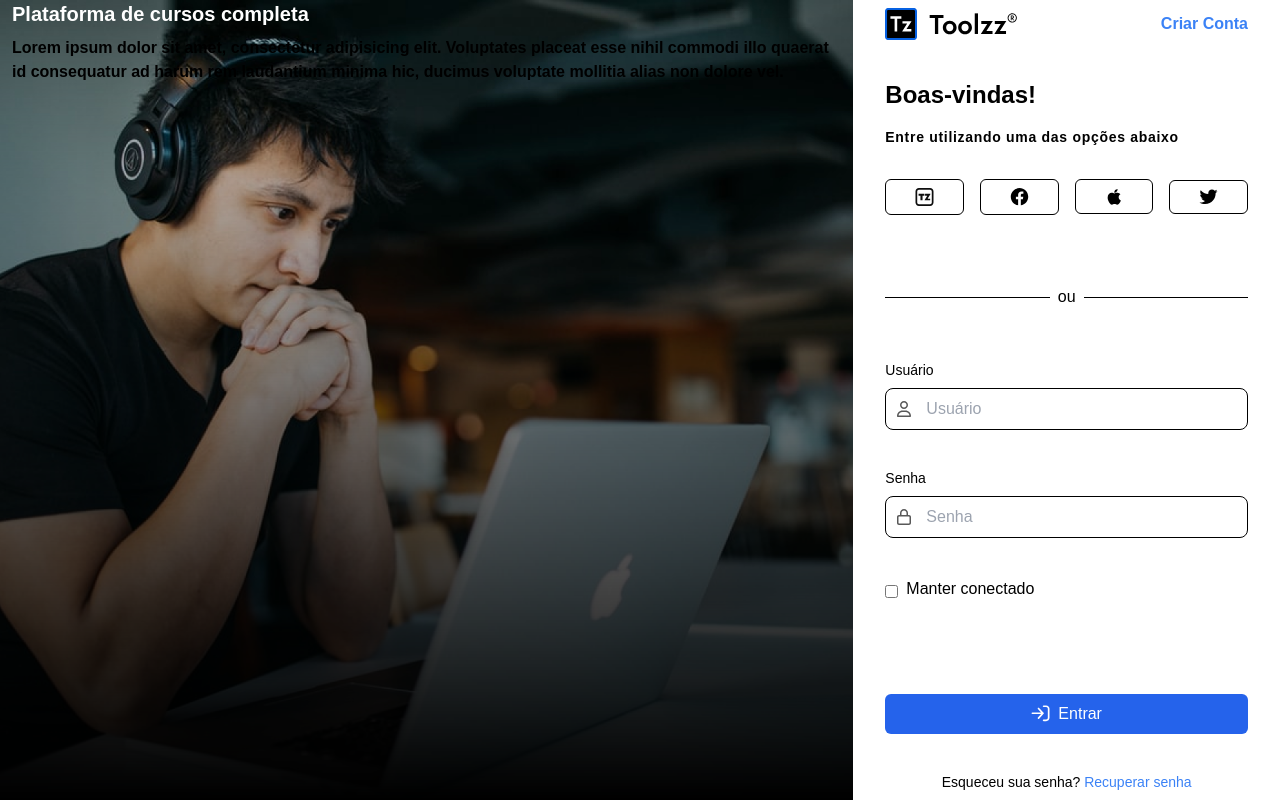
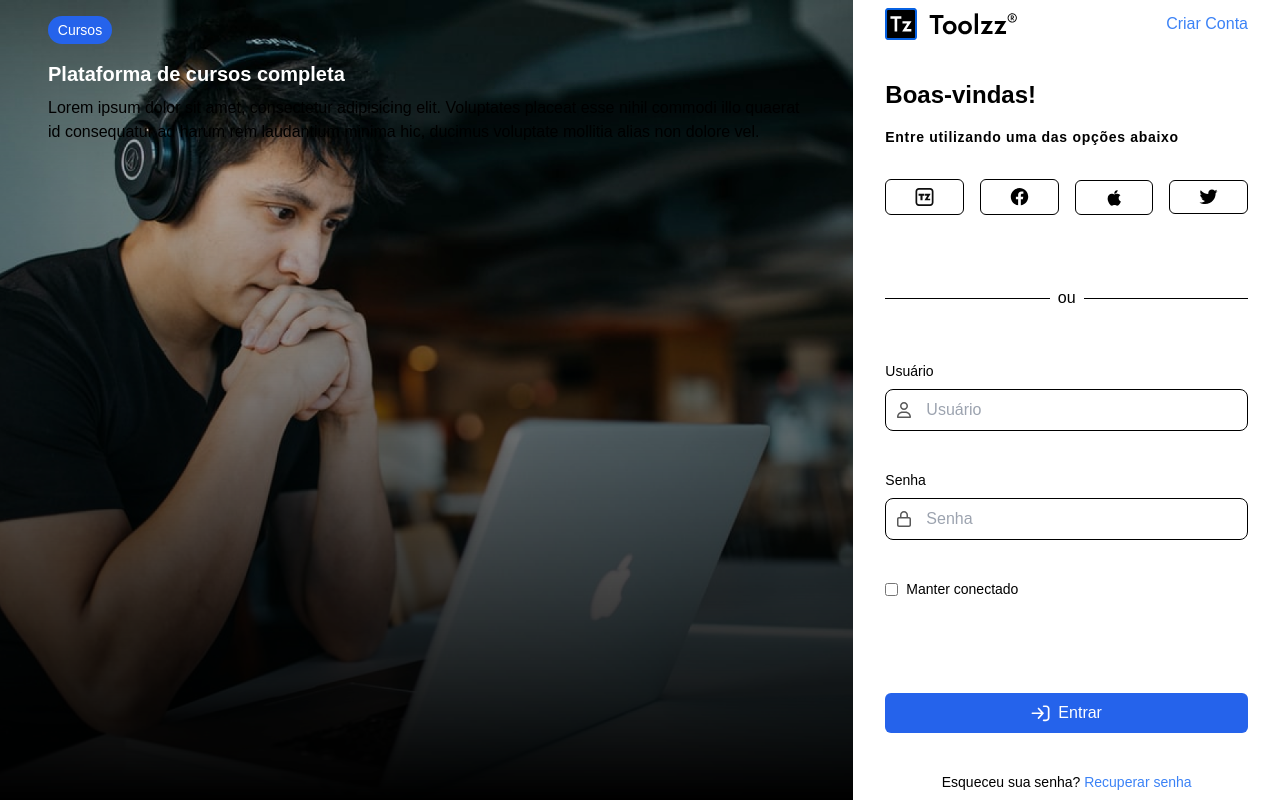
Before and after one commit to glucasmr/frontend-login, a React (Vite) app: page / in a window 1280 px wide. Built offline with nearby package versions, Linux system fonts and the light colour scheme.

Commit message:
feat: add tag

```diff
--- a/src/App.tsx
+++ b/src/App.tsx
@@ -14,17 +14,17 @@ function App() {
   return (
     <div className="w-full h-screen flex items-start bg-white">
       <div className="relative w-2/3 h-full flex flex-col bg-cover" style={{ backgroundImage: `linear-gradient(to top, rgba(0, 0, 0, 1) 0%, transparent 100%),url(${banner})` }}>
-        <div className="absolute bottom-[15%] left-[5%] flex flex-col px-3">
+        <div className="absolute bottom-[15%] px-12 flex flex-col">
+          <p className="w-16 rounded-full bg-blue-600 text-white text-sm font-thin p-1 text-center my-4">Cursos</p>
           <h1 className="text-xl font-bold text-white mb-2">Plataforma de cursos completa</h1>
-          <p className="font-semibold text-neutral-600 ">Lorem ipsum dolor sit amet, consectetur adipisicing elit. Voluptates placeat esse nihil commodi illo quaerat id consequatur ad harum rem laudantium minima hic, ducimus voluptate mollitia alias non dolore vel.</p>
+          <p className="font-extralight text-neutral-600">Lorem ipsum dolor sit amet, consectetur adipisicing elit. Voluptates placeat esse nihil commodi illo quaerat id consequatur ad harum rem laudantium minima hic, ducimus voluptate mollitia alias non dolore vel.</p>
         </div>
-        {/* <img src={banner} className="w-full h-full" /> */}
       </div>
 
       <div className="w-1/3 h-full bg-white flex flex-col px-8 py-2 justify-between">
         <div className="w-full flex items-center justify-between">
           <img src={logo} className="size-28" />
-          <a className="text-blue-500 ml-4 font-semibold" href="#">Criar Conta</a>
+          <a className="text-blue-500 ml-4 font-medium" href="#">Criar Conta</a>
         </div>
 
         <div>
@@ -73,8 +73,8 @@ function App() {
             />
           </div>
         </div>
-        <div className="w-full flex items-start space-x-2">
-          <input type="checkbox" className="mt-2" />
+        <div className="w-full flex items-center space-x-2 text-sm">
+          <input type="checkbox" />
           <label>Manter conectado</label>
         </div>
 
```
